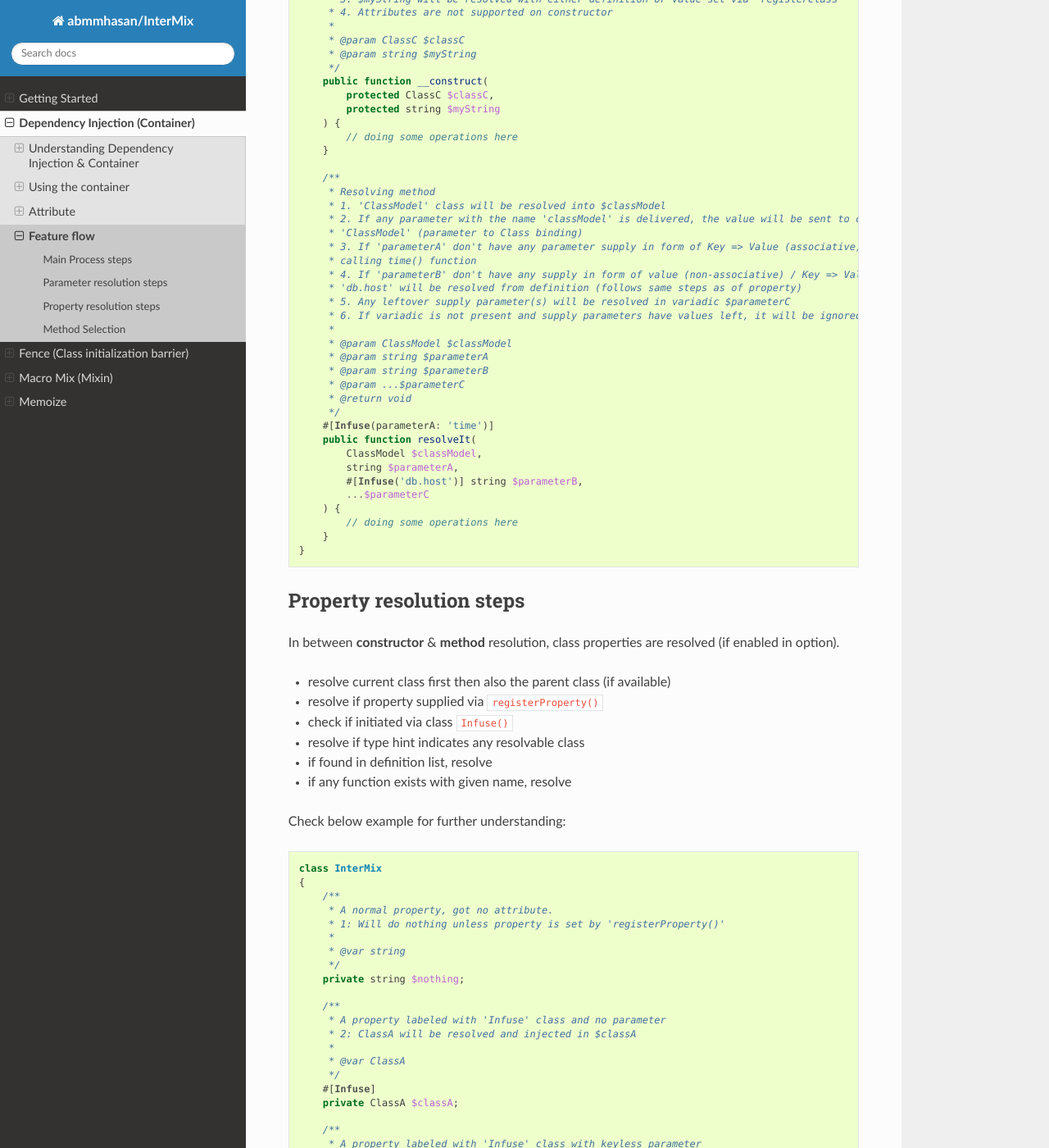
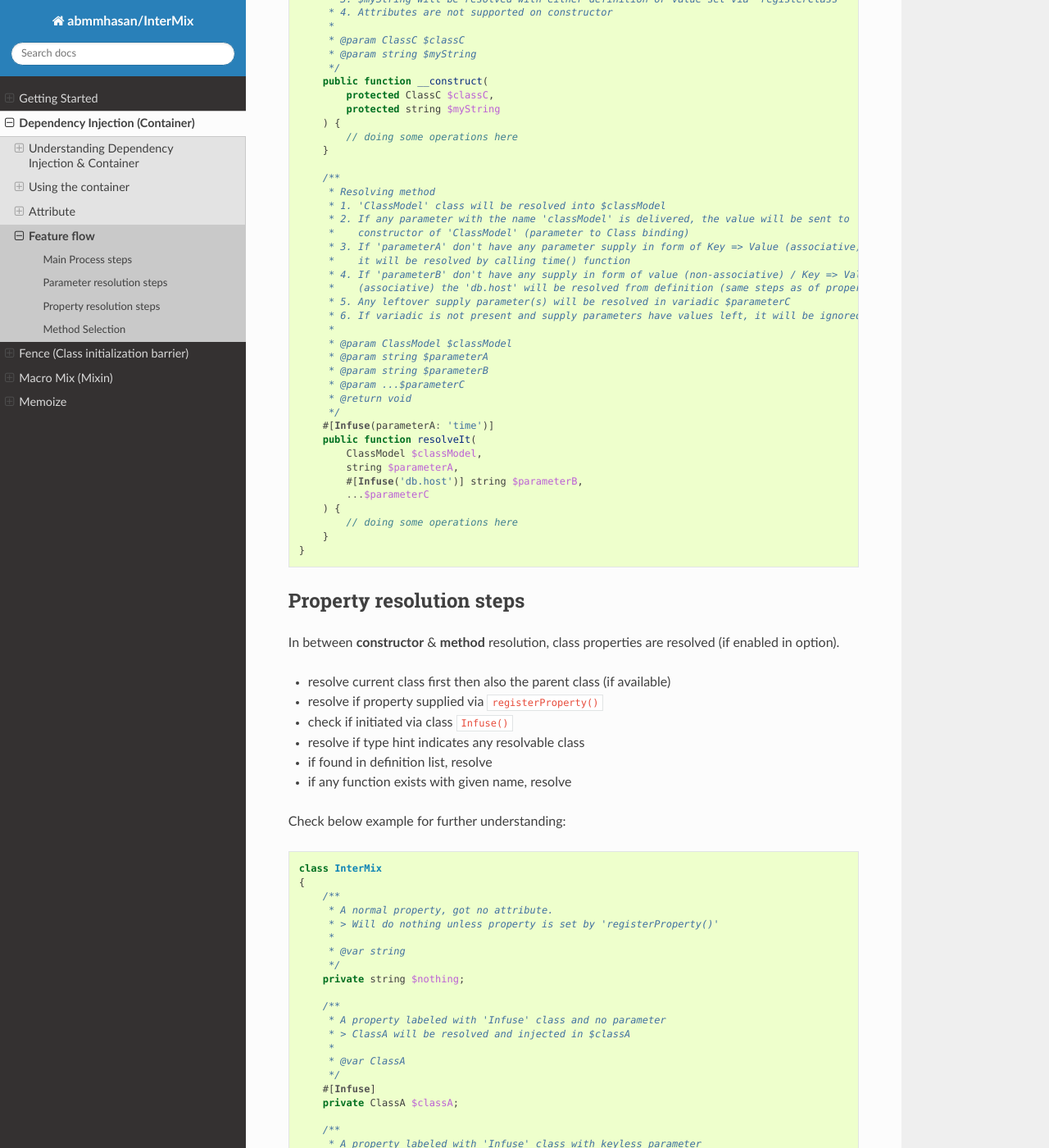
Before and after one commit to infocyph/InterMix, a Sphinx documentation site: the page built from docs/di/flow.rst, in a window 1280 px wide and 1400 px high, scrolled down 1465 px. Shown: the whole window at 82% size. Built offline with Sphinx 7.4.7 and the Read the Docs theme 2.0.0, drawn with Linux system fonts in a browser that asks for light colours; some of the changed text lies outside the part shown.

Commit message:
updated doc & generic

```diff
--- a/docs/di/flow.rst
+++ b/docs/di/flow.rst
@@ -76,12 +76,12 @@
         /**
          * Resolving method
          * 1. 'ClassModel' class will be resolved into $classModel
-         * 2. If any parameter with the name 'classModel' is delivered, the value will be sent to constructor of
-         * 'ClassModel' (parameter to Class binding)
-         * 3. If 'parameterA' don't have any parameter supply in form of Key => Value (associative) it will be resolved by
-         * calling time() function
-         * 4. If 'parameterB' don't have any supply in form of value (non-associative) / Key => Value (associative) the
-         * 'db.host' will be resolved from definition (follows same steps as of property)
+         * 2. If any parameter with the name 'classModel' is delivered, the value will be sent to
+         *    constructor of 'ClassModel' (parameter to Class binding)
+         * 3. If 'parameterA' don't have any parameter supply in form of Key => Value (associative)
+         *    it will be resolved by calling time() function
+         * 4. If 'parameterB' don't have any supply in form of value (non-associative) / Key => Value
+         *    (associative) the 'db.host' will be resolved from definition (same steps as of property)
          * 5. Any leftover supply parameter(s) will be resolved in variadic $parameterC
          * 6. If variadic is not present and supply parameters have values left, it will be ignored
          *
@@ -122,7 +122,7 @@
     {
         /**
          * A normal property, got no attribute.
-         * 1: Will do nothing unless property is set by 'registerProperty()'
+         * > Will do nothing unless property is set by 'registerProperty()'
          *
          * @var string
          */
@@ -130,7 +130,7 @@
 
         /**
          * A property labeled with 'Infuse' class and no parameter
-         * 2: ClassA will be resolved and injected in $classA
+         * > ClassA will be resolved and injected in $classA
          *
          * @var ClassA
          */
```
Also changed, not shown: other parts of docs/di/flow.rst (+6 -6 lines), docs/di/attribute.rst (+8 -6 lines), 1 other file.
